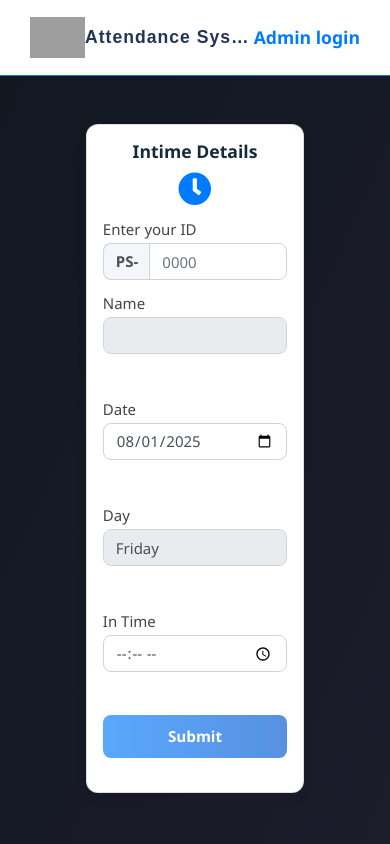
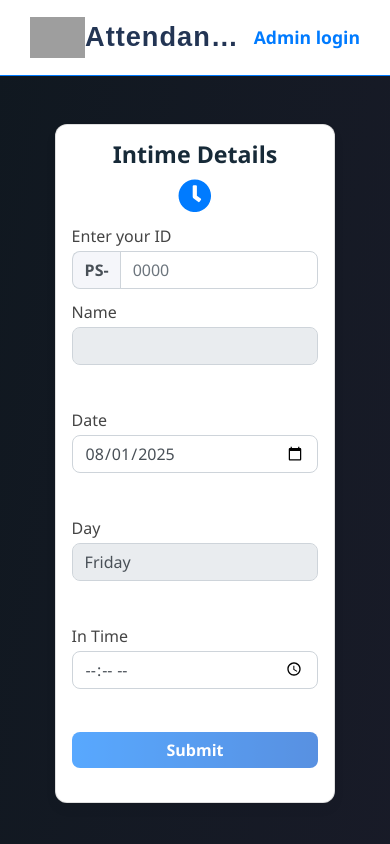
Before and after one commit to satyakumariyarramshetti/office-attendance-mern-, a React (Create React App) app: page / in a window 390 px wide. Shown: the top 844 px of the page. Built offline with nearby package versions, Linux system fonts and the light colour scheme; no server answers; grey boxes are pictures that could not be loaded; the HTML template or start-up script is replaced by a standard one.

Commit message:
interface

```diff
--- a/src/interface.css
+++ b/src/interface.css
@@ -69,12 +69,7 @@ body {
   margin-bottom: 24px;
 }
 
-@media (max-width: 991px) {
-  .col-md-4 {
-    flex: 0 0 100%;
-    max-width: 100%;
-  }
-}
+
 
 .card.custom-card {
   background: #fff;
@@ -89,14 +84,7 @@ body {
   flex-direction: column;
 }
 
-@media (max-width: 991px) {
-  .card.custom-card {
-    min-width: 95vw;
-    height: auto;
-    margin-bottom: 28px;
-    max-width: 100vw;
-  }
-}
+
 /* ---- End Cards ---- */
 
 .card-title {
@@ -185,12 +173,6 @@ select.form-control option[disabled] {
   transform: scale(1.03);
 }
 
-/* Responsive Heading Font Sizes etc. */
-@media (max-width: 767px) {
-  .header-title { font-size: 1.1rem; }
-  .card-title { font-size: 1rem; }
-  .btn-primary { font-size: 0.97rem; }
-}
 
 /* Alerts and messages */
 .alert {
@@ -246,68 +228,9 @@ select.form-control option[disabled] {
 }
 
 /* Make the container scrollable on smaller screens */
-@media (max-width: 767px) {
-  .main-wrapper {
-    overflow-y: auto;
-    max-height: 100vh;
-  }
 
-  .container {
-    padding-top: 1rem;
-    padding-bottom: 1rem;
-    overflow-y: auto;
-  }
 
-  body {
-    overflow-y: auto;
-  }
-}
 
-@media (max-width: 767px) {
-  .card.custom-card {
-    min-height: auto;
-    height: auto;
-    margin-bottom: 20px;
-    padding: 1.2rem 1rem;
-  }
-
-  .row {
-    flex-direction: column;
-    align-items: center;
-  }
-
-  .form-group label,
-  .input-group-text,
-  input.form-control
-   {
-    font-size: 15px;
-  }
-
-input.form-control {
-  -webkit-user-select: text;
-  -moz-user-select: text;
-  -ms-user-select: text;
-  user-select: text;
-}
-
-  /* Style for select dropdown in the cards */
-select.form-control {
-  width: 100%;         /* full width of container */
-  padding: 0.5rem 1rem; /* consistent padding */
-  font-size: 1rem;
-  border: 2px solid #172a38;
-  border-radius: 5px;
-  box-sizing: border-box; /* include padding in width */
-  background-color: white;
-  appearance: none;     /* remove default arrow to allow styling */
-  cursor: pointer;
-}
-
-  .btn-primary {
-    font-size: 0.95rem;
-    padding: 0.7rem 1rem;
-  }
-}
 
 .d-flex.flex-column.h-100 {
   flex: 1 1 auto;
@@ -340,17 +263,34 @@ select.form-control {
   max-width: 100%;
 }
 
-@media (max-width: 767px) {
-  html,
-  body {
-    height: auto;
-    min-height: 100%;
-    position: relative;
+
+/* --- Mobile: Phones Portrait --- */
+@media (max-width: 576px) {
+  .row {
+    flex-direction: column;
+    align-items: center;
+    gap: 20px;
+  }
+
+  .col-md-4 {
+    display: flex;
+    justify-content: center;
+    max-width: 100%;
+    padding: 0;
+  }
+
+  .card.custom-card {
+    width: 85%;
+    max-width: 320px;
+    min-width: 260px;
+    min-height: 360px;
+    height: auto; /* Let height adjust to content */
+    margin: 0 auto 20px;
   }
 }
 
-/* ---------- Mobile View (max-width: 767px) ---------- */
-@media (max-width: 767px) {
+/* --- Large Phones & Small Tablets (portrait) --- */
+@media (min-width: 577px) and (max-width: 768px) {
   html, body {
     height: auto;
     min-height: 100%;
@@ -378,187 +318,74 @@ select.form-control {
   }
 
   .col-md-4 {
-    flex: 0 0 100%;
+    display: flex;
+    justify-content: center;
     max-width: 100%;
     padding: 0 10px;
     margin-bottom: 0;
   }
 
   .card.custom-card {
-    width: 100%;
-    min-width: auto;
-    max-width: 100%;
-    height: auto;
-    min-height: auto;
+    width: 80%;
+    max-width: 360px;
+    min-width: 280px;
+    min-height: 380px;
+    height: auto; /* Allow natural growth */
     margin: 0 auto 20px auto;
     padding: 1.2rem 1rem;
     box-shadow: 0 6px 18px rgba(0, 0, 0, 0.07);
   }
-
-  .card-title {
-    font-size: 1.1rem;
-  }
-
-  .form-group label,
-  .input-group-text,
-  input.form-control,
-  select.form-control {
-    font-size: 15px;
-  }
-
-  .btn-primary {
-    font-size: 0.95rem;
-    padding: 0.65rem 1rem;
-  }
-
-  .alert {
-    font-size: 0.92rem;
-  }
 }
 
-/* ---------- Mobile & iPad Mini View (max-width: 768px) ---------- */
-@media (max-width: 768px) {
-  html, body {
-    height: auto;
-    min-height: 100%;
-    position: relative;
-    overflow-x: hidden;
-    overflow-y: auto;
-  }
-
-  .main-wrapper {
-    padding-bottom: 20px;
-    overflow-y: auto;
-    max-height: 100vh;
-  }
-
+/* --- Portrait tablets --- */
+@media screen and (max-width: 912px) and (orientation: portrait) {
   .container {
-    padding-top: 1rem;
-    padding-bottom: 1rem;
-    overflow-y: auto;
+    padding: 0.5rem;
+    width: 100%;
+    max-width: 100%;
   }
 
   .row {
     flex-direction: column;
     align-items: center;
     gap: 20px;
-  }
-
-  .col-md-4 {
-    flex: 0 0 100%;
-    max-width: 100%;
-    padding: 0 10px;
-    margin-bottom: 0;
-  }
-
-  .card.custom-card {
-    width: 70%;
-    min-width: auto;
-    max-width: 100%;
-    height: auto;
-    min-height: auto;
-    margin: 0 auto 20px auto;
-    padding: 1.2rem 1rem;
-    box-shadow: 0 6px 18px rgba(0, 0, 0, 0.07);
-  }
-
-  .card-title {
-    font-size: 1.1rem;
-  }
-
-  .form-group label,
-  .input-group-text,
-  input.form-control,
-  select.form-control {
-    font-size: 15px;
-  }
-
-  .btn-primary {
-    font-size: 0.95rem;
-    padding: 0.65rem 1rem;
-  }
-
-  .alert {
-    font-size: 0.92rem;
-  }
-}
-
-@media screen and (max-width: 912px) and (orientation: portrait) {
-  body {
-    padding: 0;
-    margin: 0;
-    background-color: #f9f9f9; /* Optional: match app background */
-  }
-
-  .container {
-    padding: 0.5rem 0.5rem; /* Reduce side padding */
-    width: 100%;
-    max-width: 100%;
-  }
-
-  .row {
-    flex-direction: column;
-    align-items: stretch;
-    gap: 20px;
     margin: 0;
   }
 
   .col-md-4 {
-    flex: 0 0 100%;
+    display: flex;
+    justify-content: center;
     max-width: 100%;
     padding: 0;
   }
 
-.card.custom-card {
-  width: 70% !important;
-  max-width: 500px; /* Optional: max size */
-  margin: 0 auto 20px auto;
-  padding: 1rem;
-  border-radius: 12px;
-  box-shadow: 0 6px 12px rgba(0, 0, 0, 0.05);
-}
-
-  .card-title {
-    font-size: 1.1rem;
-    text-align: center;
-  }
-
-  .btn-primary {
-    display: block;
-    width: 100%;
-  }
-
-  .alert {
-    font-size: 0.95rem;
-    padding: 0.5rem;
+  .card.custom-card {
+    width: 90% !important;
+    max-width: 500px;
+    min-height: 400px;
+    height: auto; /* Fix for button overflow */
+    margin: 0 auto 20px;
+    padding: 1rem;
+    border-radius: 12px;
+    box-shadow: 0 6px 12px rgba(0, 0, 0, 0.05);
   }
 }
 
-/* --- NEW: Tablet View (e.g., iPad Landscape, Nest Hub) --- */
-@media (min-width: 769px) and (max-width: 1280px) {
-  .card.custom-card {
-    /* Decrease the height as requested */
-    height: auto;
-    min-height: 490px; /* Adjusted from 570px */
-    padding: 1.2rem 1.1rem; /* Adjust padding for a tighter fit */
+/* --- Tablets & Small Laptops --- */
+@media (min-width: 769px) and (max-width: 1024px) {
+  .row {
+    justify-content: center;
+    gap: 24px;
   }
 
-  .card-title {
-    font-size: 1.25rem; /* Slightly smaller title */
-    margin-bottom: 0.6rem;
+  .col-md-4 {
+    flex: 0 0 auto;
+    max-width: 320px;
   }
 
-   .form-group {
-    margin-bottom: 9px !important; /* Reduce space between form elements */
-  }
-
-  input.form-control,
-  select.form-control {
-    font-size: 15px;
-    padding: 10px; /* Make input fields slightly more compact */
-  }
-
-  .mt-auto {
-    padding-bottom: 1rem; /* Bring the button up a little */
+  .card.custom-card {
+    width: 100%;
+    min-height: 420px;
+    height: auto; /* Prevent clipping */
   }
 }
```
